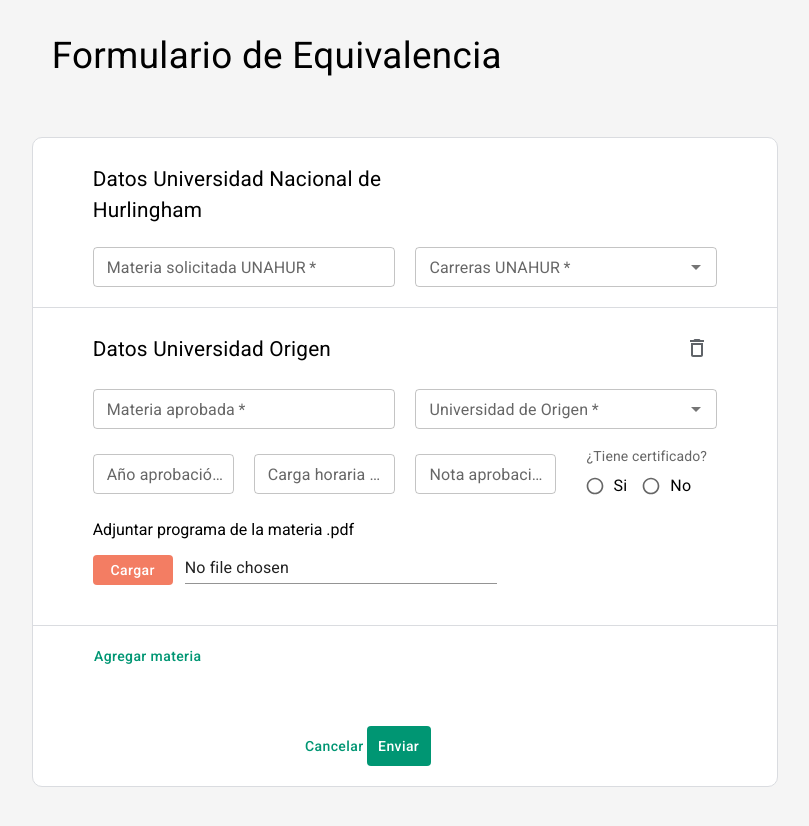
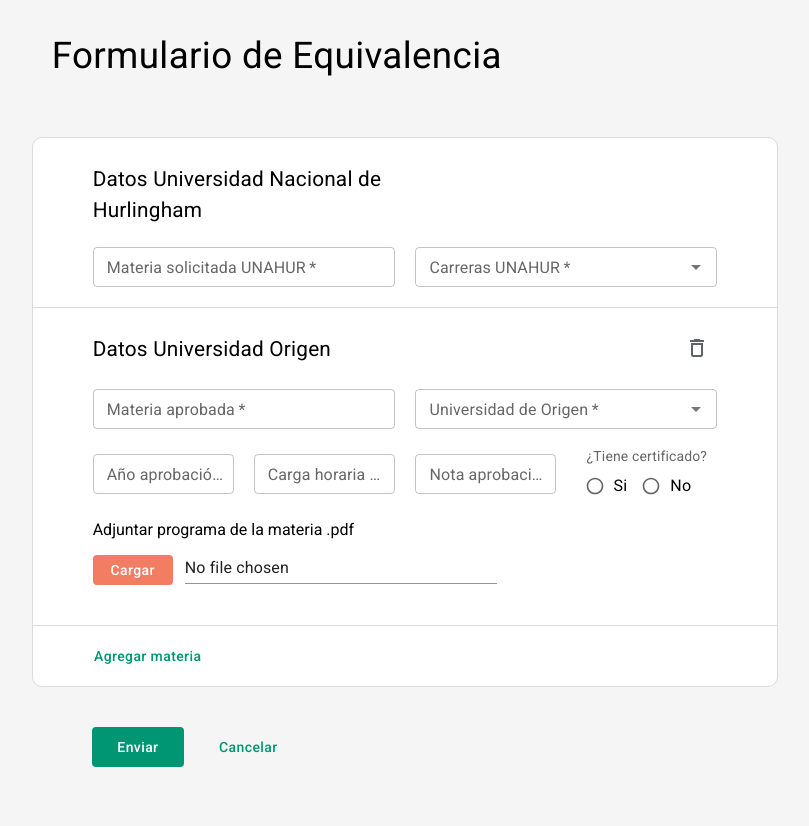
Before and after one commit to unahur-desapp/equivalencias-front-end, a React (Create React App) app: page /form in a window 1280 px wide. Shown: the part 380-1206 px from the top of the page, without its empty margins (235-1044 px from the left). Built offline with nearby package versions, Linux system fonts and the light colour scheme.

Commit message:
Botones de accion invertidos. Pop-up al eliminar materias y cancelar fomulario
Falta guardar archivo pdf y mostrar notificacion de envio de formulario (toastify)

```diff
--- a/src/App.js
+++ b/src/App.js
@@ -4,14 +4,30 @@
 import { PageMyForm } from './PageMyForm';
 import React from 'react';
 import { BrowserRouter as Router, Route } from 'react-router-dom';
+import { ToastContainer } from 'react-toastify';
 
 export default function App() {
     return (
+        <>
             <Router>
                 <Route path="/" exact component={PageIniciarSesion} />
                 <Route path="/home" component={PageMyForm} />
                 <Route path="/form" component={PageCreateForm} />
                 <Route path="/revision" component={PageRevision} />
             </Router>
+
+            <ToastContainer
+                containerId={'Toastify'}
+                position="bottom-left"
+                autoClose={5000}
+                hideProgressBar={false}
+                newestOnTop={false}
+                closeOnClick
+                rtl={false}
+                pauseOnFocusLoss
+                draggable
+                pauseOnHover
+            />
+        </>
     );
 }
--- a/src/CreateForm.js
+++ b/src/CreateForm.js
@@ -20,10 +20,9 @@
 import DialogContentText from '@mui/material/DialogContentText';
 import DialogTitle from '@mui/material/DialogTitle';
 import Button from '@mui/material/Button';
+import { Redirect } from 'react-router-dom';
 
 const CreateForm = () => {
-    const [idMateriaUno, setIdMateriaUno] = useState(nanoid());
-
     const [materias, setMaterias] =
         // <FormUniOrigen key={nanoid()} />
         // <FormUniOrigen key={nanoid()} />
@@ -54,8 +53,33 @@
         carreraUnahur: ''
     });
 
-    const notify = () => {
-        toast.error('Tiene que enviar al menos una materia', {
+    const notifyEnviarSinDatos = () => {
+        toast.error('Debe completar todos los campos del formulario', {
+            position: 'bottom-left',
+            autoClose: 5000,
+            hideProgressBar: false,
+            closeOnClick: true,
+            pauseOnHover: true,
+            draggable: true,
+            progress: undefined
+        });
+    };
+
+    const notifyBorrarMateria = () => {
+        toast.warn('Tiene que enviar al menos una materia', {
+            position: 'bottom-left',
+            autoClose: 5000,
+            hideProgressBar: false,
+            closeOnClick: true,
+            pauseOnHover: true,
+            draggable: true,
+            progress: undefined
+        });
+    };
+
+    const notifyExito = () => {
+        toast.success('Equivalencia creada con éxito', {
+            containerId: 'home',
             position: 'bottom-left',
             autoClose: 5000,
             hideProgressBar: false,
@@ -181,13 +205,27 @@
 
         console.log(equivalencia);
 
-        const res = await axios.post(
+        const res = await axios
+            .post(
                 'http://localhost:3001/api/equivalencias/createx3',
                 equivalencia
-        );
+            )
+            .then((res) => {
+                try {
+                    res.data.data; // '{"name":"deven"}'
 
-        res.data.data; // '{"name":"deven"}'
-        res.data.headers['Content-Type']; // 'application/json;charset=utf-8',
+                    window.location = '/home';
+
+                    notifyExito();
+                } catch (error) {
+                    console.log(error);
+                }
+            })
+            .catch(() => {
+                notifyEnviarSinDatos();
+            });
+
+        // res.data.headers['application/json']; // 'application/json;charset=utf-8',
 
         // store the states in the form data
         // const loginFormData = new FormData();
@@ -237,6 +275,28 @@
     };
 
     return (
+        // <Grid
+        //     item
+        //     container
+        //     blanco
+        //     xs={11.5}
+        //     md={7}
+        //     marginTop={{
+        //         xs: '30px'
+        //     }}
+        //     sx={{
+        //         height: 'auto'
+        //     }}
+        // >
+        // <form
+        //     style={{
+        //         backgroundColor: 'red',
+        //         display: 'block',
+        //         width: '100%',
+        //         height: '100%'
+        //     }}
+        // >
+        <>
             <GridTop
                 item
                 container
@@ -250,7 +310,6 @@
                     height: 'auto'
                 }}
             >
-            <form onSubmit={handleSubmit}>
                 <Grid
                     item
                     container
@@ -374,23 +433,11 @@
                                         // console.log(materias);
                                         handleClickOpen(materia);
                                     } else {
-                                        notify();
+                                        notifyBorrarMateria();
                                     }
                                 }}
                                 handleChangeArray={handleChangeArray}
                                 formValueArray={materia}
-                            />
-
-                            <ToastContainer
-                                position="bottom-left"
-                                autoClose={5000}
-                                hideProgressBar={false}
-                                newestOnTop={false}
-                                closeOnClick
-                                rtl={false}
-                                pauseOnFocusLoss
-                                draggable
-                                pauseOnHover
                             />
 
                             <Dialog
@@ -400,12 +447,11 @@
                                 aria-describedby="alert-dialog-description"
                             >
                                 <DialogTitle id="alert-dialog-title">
-                                    {'Eliminar materia del formulario'}
+                                    {'Borrar materia del formulario'}
                                 </DialogTitle>
                                 <DialogContent>
                                     <DialogContentText id="alert-dialog-description">
-                                        ¿Estás seguro/a de que querés eliminar
-                                        esta materia?
+                                        ¿Seguro/a que desea borrar esta materia?
                                     </DialogContentText>
                                 </DialogContent>
                                 <DialogActions>
@@ -414,7 +460,8 @@
                                     </Button>
                                     <Button
                                         onClick={() => {
-                                            setMaterias((materias) =>
+                                            setMaterias(() =>
+                                                //Se eliminó el parámetro materias en setMaterias
                                                 materias.filter(
                                                     (x) =>
                                                         x.key !==
@@ -424,7 +471,7 @@
                                             handleClose();
                                         }}
                                     >
-                                        Eliminar
+                                        Aceptar
                                     </Button>
                                 </DialogActions>
                             </Dialog>
@@ -451,10 +498,11 @@
                         Agregar materia
                     </BotonMUI>
                 </Grid>
-
-                <OuterFormButtons onSubmit={handleSubmit} />
-            </form>
             </GridTop>
+            <OuterFormButtons handleSubmit={handleSubmit} />
+        </>
+        // </form>
+        // </Grid>
     );
 };
 
--- a/src/OuterFormButtons.js
+++ b/src/OuterFormButtons.js
@@ -1,9 +1,25 @@
-import React from 'react';
+import React, { useState } from 'react';
 import { Grid } from '@mui/material';
 import { BotonMUI } from './components/atoms/Button/BotonMUI';
 import { Link } from 'react-router-dom';
+import Dialog from '@mui/material/Dialog';
+import DialogActions from '@mui/material/DialogActions';
+import DialogContent from '@mui/material/DialogContent';
+import DialogContentText from '@mui/material/DialogContentText';
+import DialogTitle from '@mui/material/DialogTitle';
+import Button from '@mui/material/Button';
 
 const OuterFormButtons = ({ handleSubmit }) => {
+    const [open, setOpen] = useState(false);
+
+    const handleClickOpen = () => {
+        setOpen(true);
+    };
+
+    const handleClose = () => {
+        setOpen(false);
+    };
+
     return (
         <Grid
             item
@@ -23,36 +39,21 @@
                 direction="row"
                 justifyContent="flex-start"
                 alignItems="center"
-                lg={6}
-            >
-                {/* <BotonMUI buttonContainedAddEq>
-                    Agregar equivalencia
-                </BotonMUI> */}
-            </Grid>
-
-            <Grid
-                item
-                container
-                direction="row"
-                justifyContent="flex-end"
-                alignItems="center"
                 xs={12}
                 lg={6}
             >
                 <Grid item container xs={6} lg={4}>
-                    <Link
-                        to="/home"
-                        style={{ textDecoration: 'none', width: '100%' }}
+                    <BotonMUI
+                        buttoncontainedsmall
+                        // type="submit"
+                        onClick={handleSubmit}
+                        sx={{
+                            marginRight: '12px',
+                            width: '100%'
+                        }}
                     >
-                        <BotonMUI
-                            buttoncontainedcancel
-                            sx={{
-                                width: '100%'
-                            }}
-                        >
-                            Cancelar
-                        </BotonMUI>
-                    </Link>
+                        Enviar
+                    </BotonMUI>
                 </Grid>
 
                 <Grid item container xs={6} lg={4}>
@@ -71,18 +72,53 @@
                             Enviar
                         </BotonMUI>
                     </Link> */}
+
                     <BotonMUI
-                        buttoncontainedsmall
-                        type="submit"
+                        buttoncontainedcancel
                         sx={{
-                            marginLeft: '12px',
                             width: '100%'
                         }}
+                        onClick={handleClickOpen}
                     >
-                        Enviar
+                        Cancelar
                     </BotonMUI>
                 </Grid>
             </Grid>
+
+            <Grid
+                item
+                container
+                direction="row"
+                justifyContent="flex-end"
+                alignItems="center"
+                lg={6}
+            >
+                {/* <BotonMUI buttonContainedAddEq>
+                    Agregar equivalencia
+                </BotonMUI> */}
+            </Grid>
+
+            <Dialog
+                open={open}
+                onClose={handleClose}
+                aria-labelledby="alert-dialog-title"
+                aria-describedby="alert-dialog-description"
+            >
+                <DialogTitle id="alert-dialog-title">
+                    {'Descartar formulario'}
+                </DialogTitle>
+                <DialogContent>
+                    <DialogContentText id="alert-dialog-description">
+                        ¿Seguro/a que desea descartar este formulario?
+                    </DialogContentText>
+                </DialogContent>
+                <DialogActions>
+                    <Button onClick={handleClose}>Cancelar</Button>
+                    <Link to="/home" style={{ textDecoration: 'none' }}>
+                        <Button>Aceptar</Button>
+                    </Link>
+                </DialogActions>
+            </Dialog>
         </Grid>
     );
 };
--- a/src/PageMyForm.js
+++ b/src/PageMyForm.js
@@ -4,11 +4,15 @@
 import { Titulos } from './components/atoms/Title/Titulos';
 import { BotonMUI } from './components/atoms/Button/BotonMUI';
 import StickyHeadTable from './TableAlumno';
-import React from 'react';
+import React, { useState } from 'react';
 import { Link } from 'react-router-dom';
+import { ToastContainer } from 'react-toastify';
 
 const PageMyForm = () => {
+    const [open, setOpen] = useState(false);
+
     return (
+        <>
             <Grid container direction="column">
                 <Grid item container xs={12}>
                     <Header name="Mis equivalencias" />
@@ -71,6 +75,19 @@
                     </GridTop>
                 </Grid>
             </Grid>
+            <ToastContainer
+                containerId={'home'}
+                position="bottom-left"
+                autoClose={5000}
+                hideProgressBar={false}
+                newestOnTop={false}
+                closeOnClick
+                rtl={false}
+                pauseOnFocusLoss
+                draggable
+                pauseOnHover
+            />
+        </>
     );
 };
 
```
Lines whose indentation alone changed are shown as unchanged.
